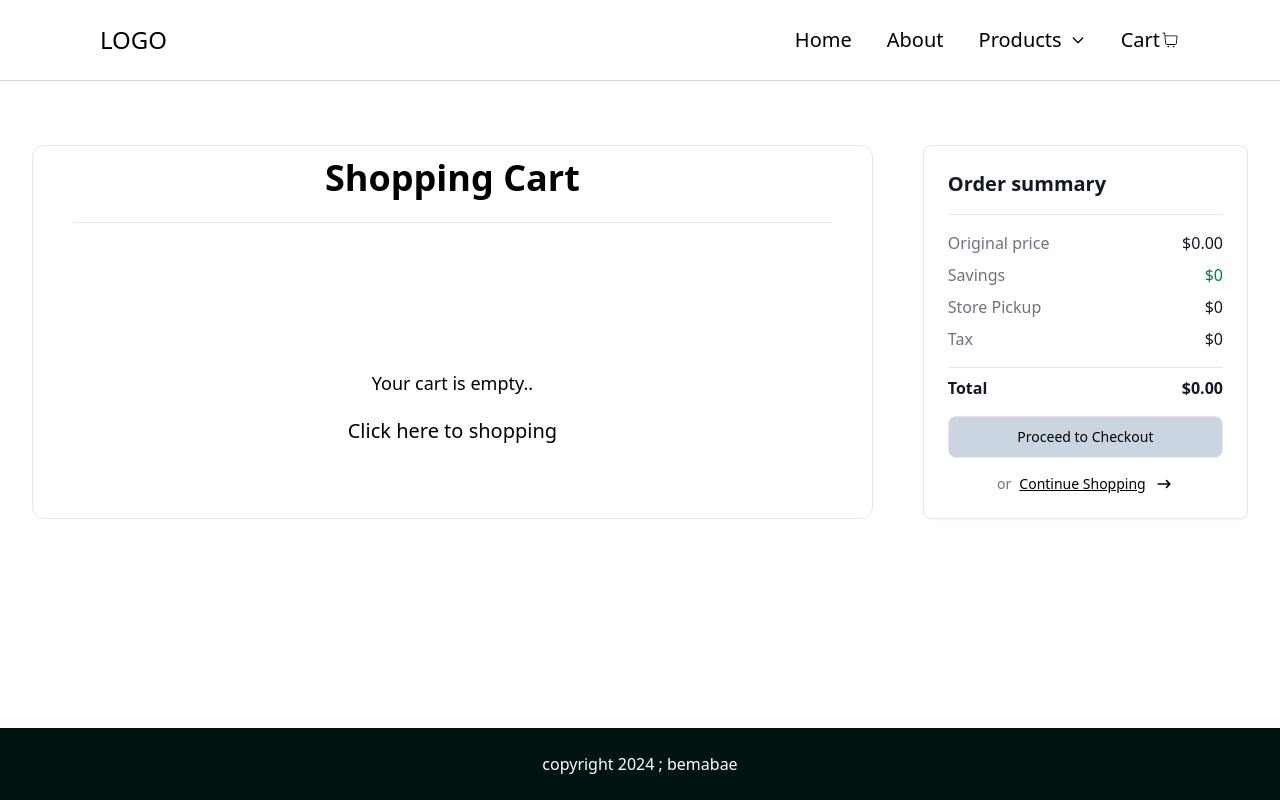
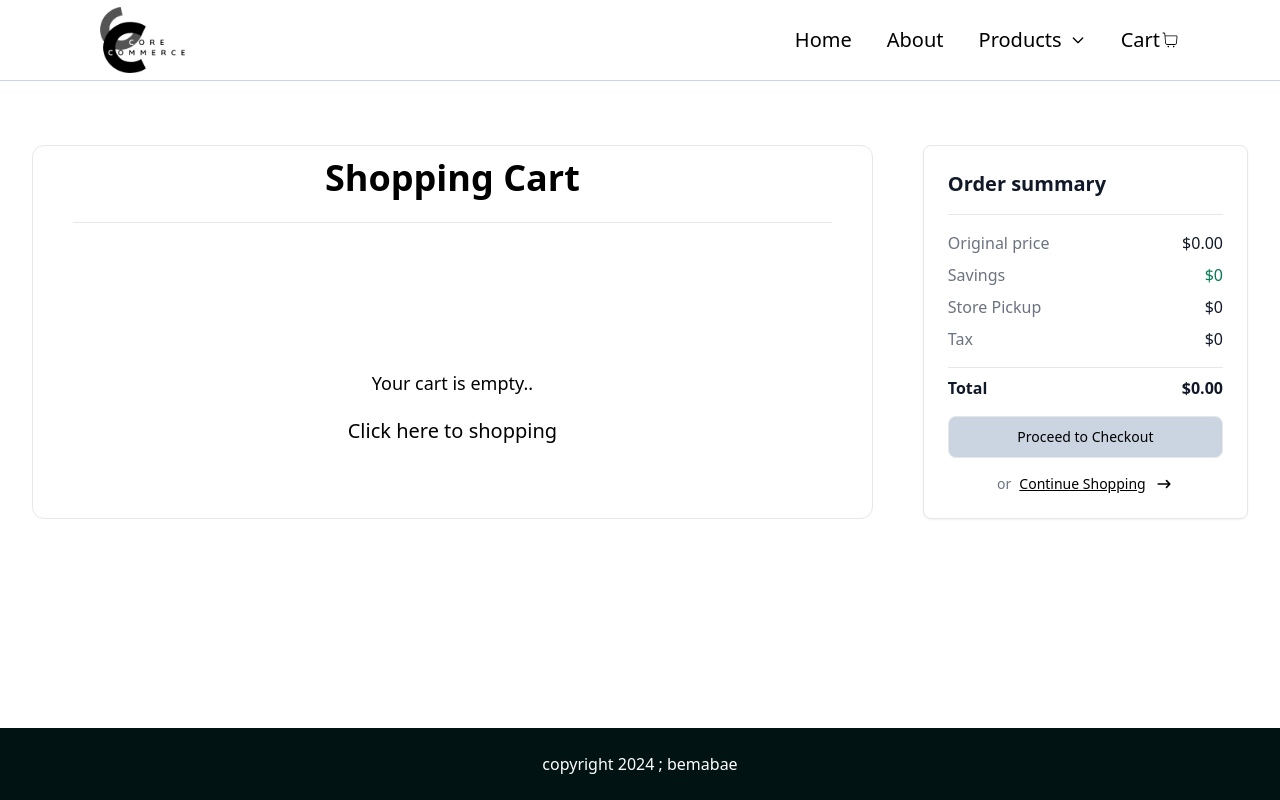
Before and after one commit to bemabae/E-commerce, a React (Vite) app: page /cart in a window 1280 px wide. Built offline with nearby package versions, Linux system fonts and the light colour scheme.

Commit message:
add logo

```diff
--- a/src/components/Navbar/NavBar.jsx
+++ b/src/components/Navbar/NavBar.jsx
@@ -7,6 +7,7 @@ import { FaPerson, FaPersonDress, FaComputer } from "react-icons/fa6";
 import { IoDiamond } from "react-icons/io5";
 import { CiShoppingCart } from "react-icons/ci";
 import { useProductStore } from "../../store/store";
+import logo from "../../img/logoCC.png";
 
 function NavBar() {
     const [isOpen, setIsOpen] = useState(false);
@@ -28,10 +29,14 @@ function NavBar() {
     return (
         <>
             <nav className="h-[80px] bg-white sticky top-0 z-50">
-                <div className="flex justify-between items-center px-[100px] h-[100%] py-0">
+                <div className="flex justify-between items-center px-[50px] md:px-[100px]  h-[100%] py-0">
                     <div className="cursor-pointer">
                         <Link to="/">
-                            <span className="text-2xl">LOGO</span>
+                            <img
+                                src={logo}
+                                alt=""
+                                width={85}
+                            />
                         </Link>
                     </div>
 
```
Also changed, not shown: src/img/logoCC.png (added).
